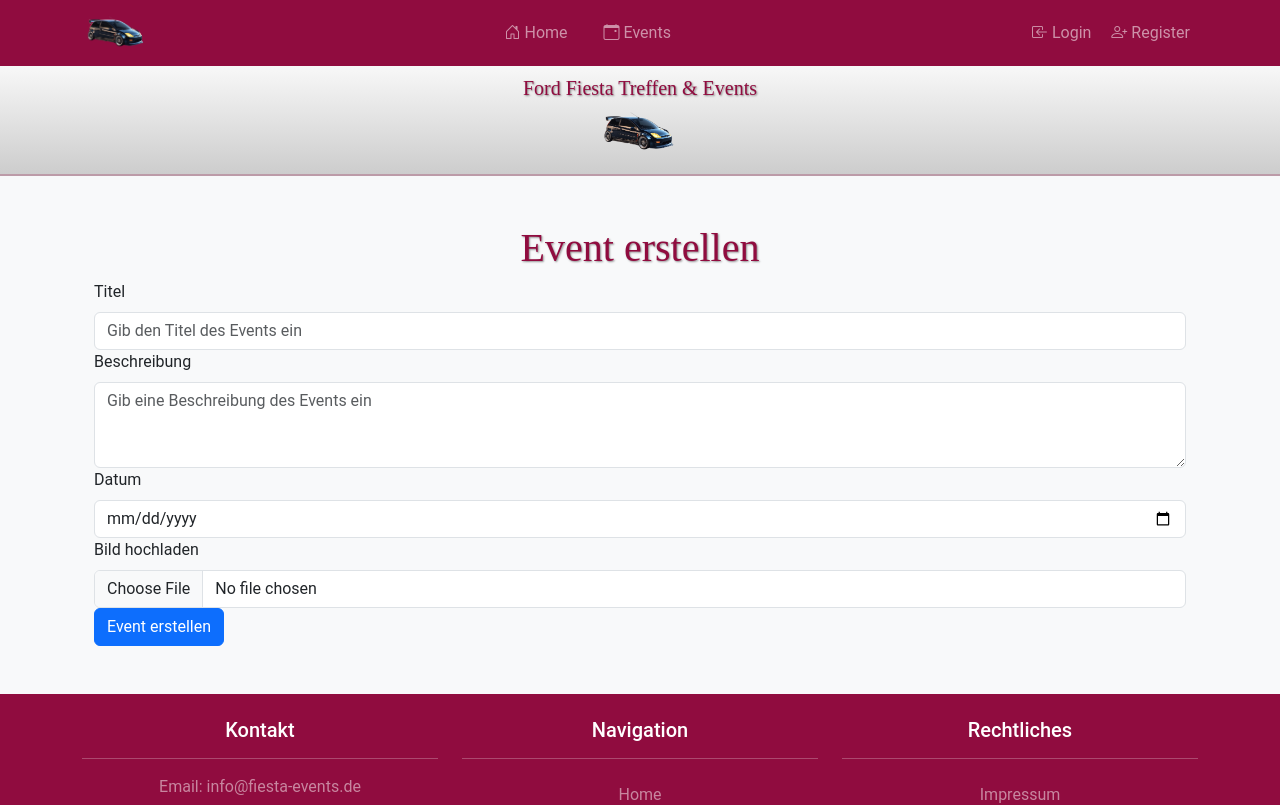
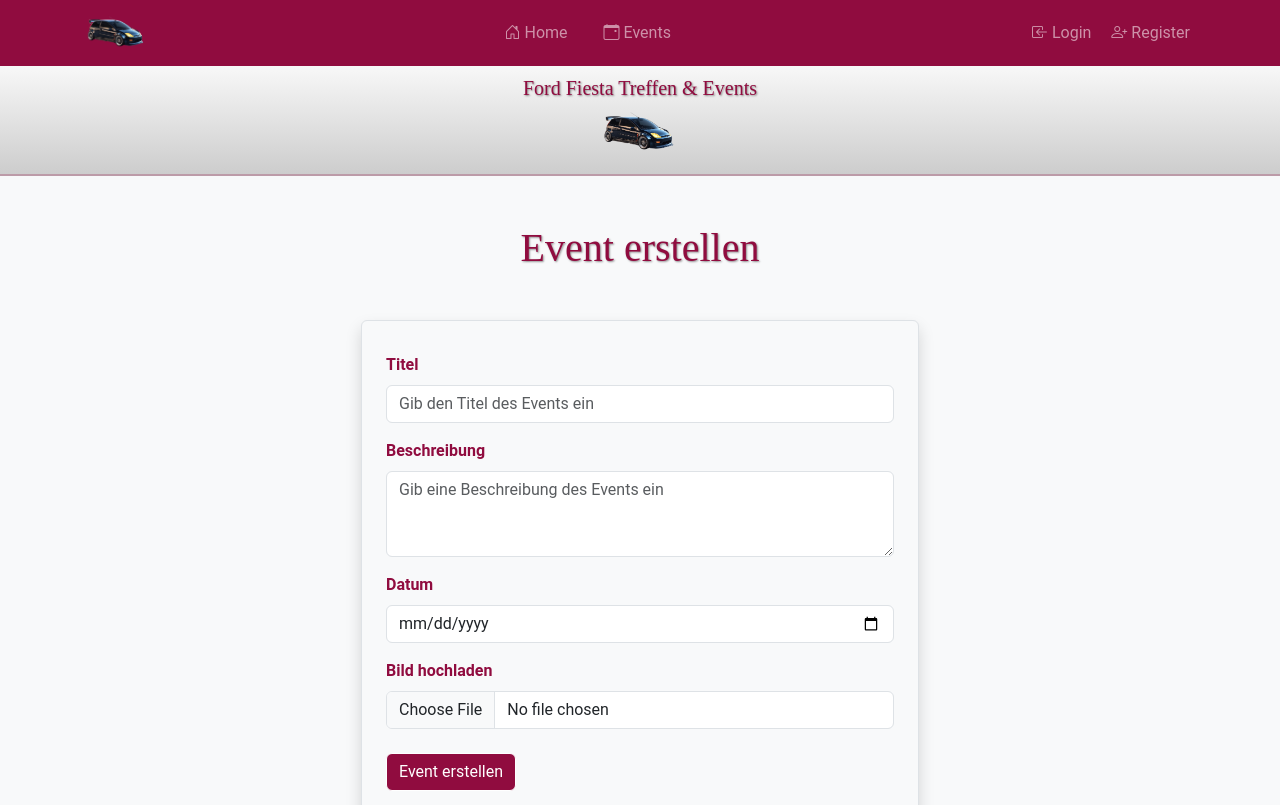
Before and after one commit to akocerke/veranstaltungskalender-f-r-Ford-Fiesta, a React (Create React App) app in the folder app/: page /create-event in a window 1280 px wide. Shown: the top 805 px of the page. Built offline with nearby package versions, Linux system fonts and the light colour scheme; a web font is replaced by a local one.

Commit message:
CreateEvent CSS update

```diff
--- a/app/src/pages/Events/CreateEvent.js
+++ b/app/src/pages/Events/CreateEvent.js
@@ -1,64 +1,75 @@
 // pages/Events/CreateEvent.js
-import React, { useState } from 'react';
-import { Container, Form, Button, Alert } from 'react-bootstrap';
-import { createEvent } from '../../api/users'; // Direkter Import
+import React, { useState } from 'react'
+import { Container, Form, Button, Alert, Row, Col } from 'react-bootstrap'
+import { createEvent } from '../../api/users' // Direkter Import
 
 const CreateEvent = () => {
-    const [title, setTitle] = useState('');
-    const [description, setDescription] = useState('');
-    const [date, setDate] = useState('');
-    const [imageFile, setImageFile] = useState(null);
-    const [alertMessage, setAlertMessage] = useState('');
-    const [alertVariant, setAlertVariant] = useState('info'); // Standard ist "info"
+  const [title, setTitle] = useState('')
+  const [description, setDescription] = useState('')
+  const [date, setDate] = useState('')
+  const [imageFile, setImageFile] = useState(null)
+  const [alertMessage, setAlertMessage] = useState('')
+  const [alertVariant, setAlertVariant] = useState('info') // Standard ist "info"
 
   const handleSubmit = async (e) => {
-        e.preventDefault();
-        setAlertMessage('');
+    e.preventDefault()
+    setAlertMessage('')
 
     // Überprüfen, ob alle Felder ausgefüllt sind
     if (!title || !description || !date || !imageFile) {
-            setAlertMessage('Bitte fülle alle Felder aus.');
-            setAlertVariant('danger'); // Setze den Alert auf "danger"
-            return;
+      setAlertMessage('Bitte fülle alle Felder aus.')
+      setAlertVariant('danger') // Setze den Alert auf "danger"
+      return
     }
 
     // Erstelle das Event und lade das Bild hoch
-        const result = await createEvent({ title, description, date }, imageFile);
+    const result = await createEvent({ title, description, date }, imageFile)
 
     // Verarbeite die Antwort von createEvent
     if (result) {
-            setAlertMessage(result.message); // Zeigt die Nachricht aus der API zurück
-            setAlertVariant(result.success ? 'success' : 'danger'); // Setze den Alert auf "success" oder "danger"
+      setAlertMessage(result.message) // Zeigt die Nachricht aus der API zurück
+      setAlertVariant(result.success ? 'success' : 'danger') // Setze den Alert auf "success" oder "danger"
 
       // Leere die Eingabefelder nach erfolgreichem Upload
       if (result.success) {
-                setTitle('');
-                setDescription('');
-                setDate('');
-                setImageFile(null);
+        setTitle('')
+        setDescription('')
+        setDate('')
+        setImageFile(null)
       }
     } else {
-            setAlertMessage('Fehler beim Erstellen des Events.');
-            setAlertVariant('danger'); // Setze den Alert auf "danger"
+      setAlertMessage('Fehler beim Erstellen des Events.')
+      setAlertVariant('danger') // Setze den Alert auf "danger"
     }
-    };
+  }
 
   const handleFileChange = (e) => {
-        const file = e.target.files[0];
+    const file = e.target.files[0]
     if (file) {
-            setImageFile(file);
+      setImageFile(file)
     }
-    };
+  }
 
+  // Funktion zum Erhalten des heutigen Datums im richtigen Format
+  const getTodayDate = () => {
+    const today = new Date()
+    const yyyy = today.getFullYear()
+    const mm = String(today.getMonth() + 1).padStart(2, '0') // Monate sind 0-basiert
+    const dd = String(today.getDate()).padStart(2, '0')
+    return `${yyyy}-${mm}-${dd}` // ISO-Format für das Datum
+  }
   return (
     <Container className="mt-5 mb-5">
       <h1 className="headline">Event erstellen</h1>
 
-            {alertMessage && <Alert variant={alertVariant}>{alertMessage}</Alert>}
+      <Row className="justify-content-center mt-5 mb-5">
+        <Col md={6} className=' border rounded p-4 shadow bg-light'>
 
           <Form onSubmit={handleSubmit}>
             <Form.Group controlId="eventTitle">
-                    <Form.Label>Titel</Form.Label>
+              <Form.Label className="text-color fw-bold mb-2 mt-2">
+                Titel
+              </Form.Label>
               <Form.Control
                 type="text"
                 placeholder="Gib den Titel des Events ein"
@@ -69,7 +80,9 @@
             </Form.Group>
 
             <Form.Group controlId="eventDescription">
-                    <Form.Label>Beschreibung</Form.Label>
+              <Form.Label className="text-color fw-bold mb-2 mt-3">
+                Beschreibung
+              </Form.Label>
               <Form.Control
                 as="textarea"
                 rows={3}
@@ -81,17 +94,22 @@
             </Form.Group>
 
             <Form.Group controlId="eventDate">
-                    <Form.Label>Datum</Form.Label>
+              <Form.Label className="text-color fw-bold mb-2 mt-3">
+                Datum
+              </Form.Label>
               <Form.Control
                 type="date"
                 value={date}
                 onChange={(e) => setDate(e.target.value)}
                 required
+                min={getTodayDate()} // Setze das Minimum auf das heutige Datum
               />
             </Form.Group>
 
             <Form.Group controlId="eventImage">
-                    <Form.Label>Bild hochladen</Form.Label>
+              <Form.Label className="text-color fw-bold mb-2 mt-3">
+                Bild hochladen
+              </Form.Label>
               <Form.Control
                 type="file"
                 accept="image/*"
@@ -99,13 +117,15 @@
                 required
               />
             </Form.Group>
-
-                <Button variant="primary" type="submit">
+            {alertMessage && <Alert variant={alertVariant} className='mt-3'>{alertMessage}</Alert>}
+            <Button className="primary mt-4" type="submit">
               Event erstellen
             </Button>
           </Form>
+        </Col>
+      </Row>
     </Container>
-    );
-};
+  )
+}
 
-export default CreateEvent;
+export default CreateEvent
```
Lines whose indentation alone changed are shown as unchanged.
